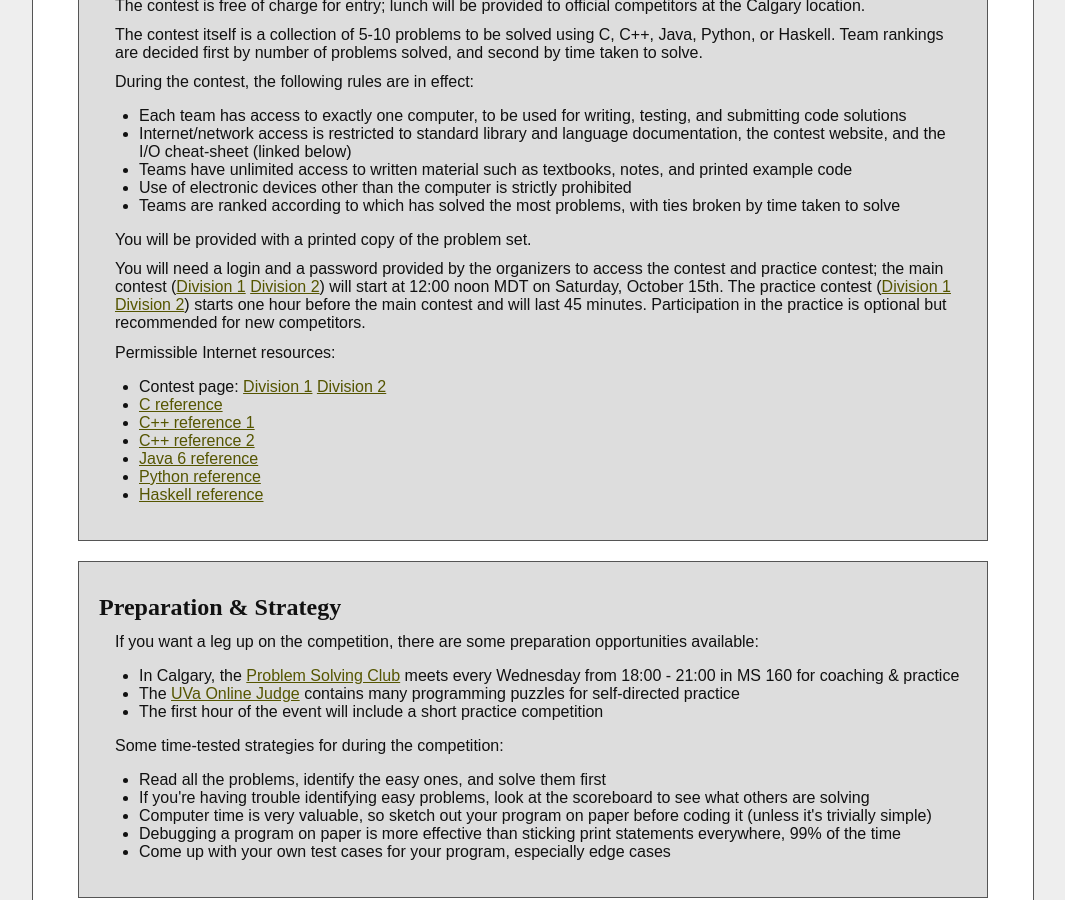
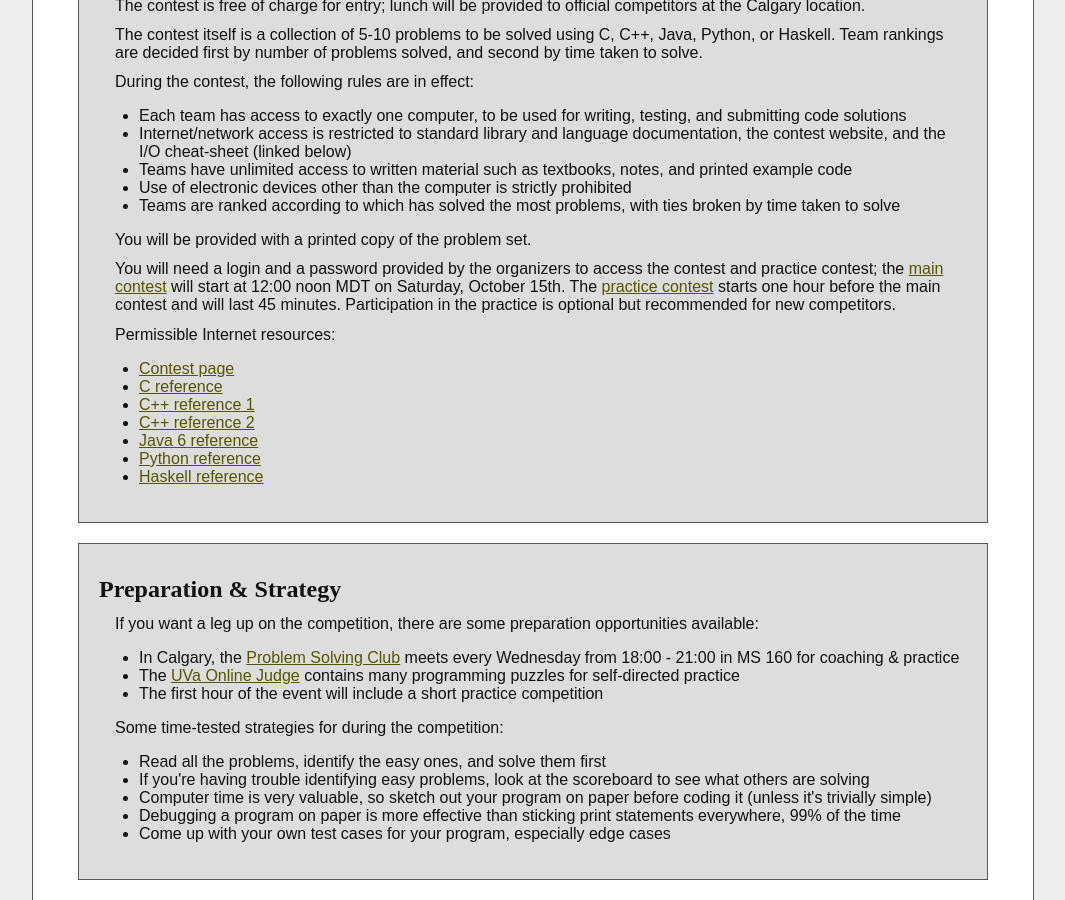
Before and after one commit to ProblemSolvingClub/psc-website, a Jekyll site: the page contests/acpc/2016/index.html, which Jekyll copies as it is, in a window 1280 px wide and 900 px high, scrolled down 1649 px. Shown: the whole window, without its empty margins (107-1172 px from the left). Built offline with Jekyll 4.4.1, drawn with Linux system fonts in a browser that asks for light colours; some web fonts are replaced; some of the changed text lies outside the part shown.

Commit message:
acpc 2016 update judging platform url

```diff
--- a/contests/acpc/2016/index.html
+++ b/contests/acpc/2016/index.html
@@ -149,13 +149,13 @@
                 You will be provided with a printed copy of the problem set.
 			</p>
             <p>
-                You will need a login and a password provided by the organizers to access the contest and practice contest; the main contest (<a href="http://psc.cpsc.ucalgary.ca/acpc/2016/contest/div1">Division 1</a> <a href="http://psc.cpsc.ucalgary.ca/acpc/2016/contest/div2">Division 2</a>)
-                will start at 12:00 noon MDT on Saturday, October 15th. The practice contest (<a href="http://psc.cpsc.ucalgary.ca/acpc/2016/practice/div1">Division 1</a> <a href="http://psc.cpsc.ucalgary.ca/acpc/2016/practice/div2">Division 2</a>) starts one hour before the main contest and will last 45 minutes. Participation in the practice is optional but recommended for new competitors.
+                You will need a login and a password provided by the organizers to access the contest and practice contest; the <a href="https://acpc16.kattis.com/">main contest</a>
+                will start at 12:00 noon MDT on Saturday, October 15th. The <a href="https://acpc16.kattis.com/">practice contest</a> starts one hour before the main contest and will last 45 minutes. Participation in the practice is optional but recommended for new competitors.
             </p>
 
             <p>Permissible Internet resources:</p>
             <ul>
-                <li>Contest page: <a href="http://psc.cpsc.ucalgary.ca/acpc/2016/contest/div1">Division 1</a> <a href="http://psc.cpsc.ucalgary.ca/acpc/2016/contest/div2">Division 2</a> </li>
+                <li><a href="https://acpc16.kattis.com/">Contest page</a></li>
                 <li><a href="http://www.gnu.org/software/gnu-c-manual/gnu-c-manual.html">C reference</a></li>
                 <li><a href="http://www.cplusplus.com/reference/">C++ reference 1</a></li>
                 <li><a href="http://www.cppreference.com/">C++ reference 2</a></li>
```
Also changed, not shown: other parts of contests/acpc/2016/index.html (+1 -1 lines).
